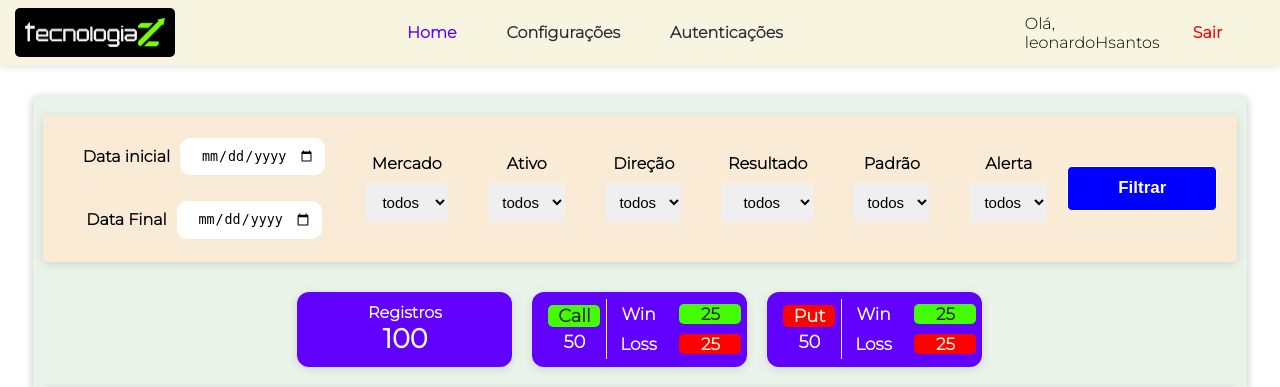
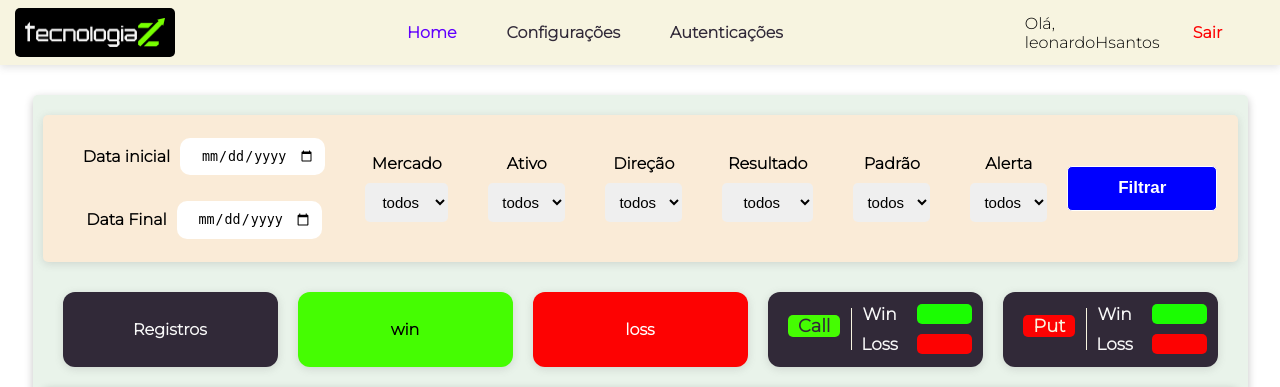
Before and after one commit to LeonardoHSantos/painel-admin-tecnologiaz-api, a Django app: page / in a window 1280 px wide. Shown: the top 387 px of the page. Run offline with Django 4.2, Linux system fonts and the light colour scheme; a user stored in the database is signed in; data that the repository does not hold is empty.

Commit message:
criei as variaveis python para atualizar os cards em home.html.

```diff
--- a/app_api_admin/templates/app/home.html
+++ b/app_api_admin/templates/app/home.html
@@ -81,38 +81,50 @@
                             <div class="card-results">
                                 <span class="content-card-consolidado">
                                     <p>Registros</p>
-                                    <p class="content-card-results-consolidado">100</p>
+                                    <p class="content-card-results-consolidado"></p>
+                                </span>
+                            </div>
+                            <div class="card-results-win">
+                                <span class="content-card-consolidado">
+                                    <p>win</p>
+                                    <p class="content-card-results-consolidado-win"></p>
+                                </span>
+                            </div>
+                            <div class="card-results-loss">
+                                <span class="content-card-consolidado">
+                                    <p>loss</p>
+                                    <p class="content-card-results-consolidado-loss"></p>
                                 </span>
                             </div>
                             <div class="card-results">
                                 <span class="card-result-geral">
                                     <p class="card-result-geral-direction result-win-geral">Call</p>
-                                    <p class="card-result-geral-direction-result">50</p>
+                                    <p class="card-result-geral-direction-result-call"></p>
                                 </span>
                                 <div>
                                     <span class="card-result-extrato">
                                         <p>Win</p>
-                                        <p class="card-result-extrato-win">25</p>
+                                        <p class="card-result-extrato-win-call"></p>
                                     </span>
                                     <span class="card-result-extrato">
                                         <p>Loss</p>
-                                        <p class="card-result-extrato-loss">25</p>
+                                        <p class="card-result-extrato-loss-call"></p>
                                     </span>
                                 </div>
                             </div>
                             <div class="card-results">
                                 <span class="card-result-geral">
                                     <p class="card-result-geral-direction result-loss-geral">Put</p>
-                                    <p class="card-result-geral-direction-result">50</p>
+                                    <p class="card-result-geral-direction-result-put"></p>
                                 </span>
                                 <div>
                                     <span class="card-result-extrato">
                                         <p>Win</p>
-                                        <p class="card-result-extrato-win">25</p>
+                                        <p class="card-result-extrato-win-put"></p>
                                     </span>
                                     <span class="card-result-extrato">
                                         <p>Loss</p>
-                                        <p class="card-result-extrato-loss">25</p>
+                                        <p class="card-result-extrato-loss-put"></p>
                                     </span>
                                 </div>
                             </div>
--- a/app_api_admin/views.py
+++ b/app_api_admin/views.py
@@ -69,7 +69,7 @@ def query_results_operations_get_data_dashboard(request):
         try:
             data = query_results_operations(string_query=string_query)
             # print(f"DATA RESULT -------------> {data}")
-            return JsonResponse({"code": 200, "data": json.dumps(data)})
+            return JsonResponse({"code": 200, "data": json.dumps(data[0]), "resume_results": data[1]})
         except Exception as e:
             print(e)
             return JsonResponse({"code": 400})
--- a/base_process/wss/client.py
+++ b/base_process/wss/client.py
@@ -25,7 +25,7 @@ class WS_Client:
     def on_message(self, message):
         message = PrepareData.convert_data_to_json(message)
         self.status_msg = True
-        print(message["name"])
+        # print(message["name"])
         if message["name"] == "timeSync":
             self.check_timestamp = message["msg"]
 
--- a/base_statics/css/styles.css
+++ b/base_statics/css/styles.css
@@ -2,6 +2,7 @@
 
 :root {
     --color-base-1: #6100fd;
+    --color-dark-0: #312938c1;
     --color-dark-1: #312938;
     --color-white-1: #f7f4e0;
 
--- a/base_statics/css/styles_dashboard.css
+++ b/base_statics/css/styles_dashboard.css
@@ -74,7 +74,7 @@
     width: 100%;
     padding: 10px;
 }
-.card-results {
+.card-results, .card-results-win, .card-results-loss {
     margin: 10px;
     width: 215px;
     height: 75px;
@@ -84,9 +84,17 @@
     justify-content: space-evenly;
     border-radius: 12px;
     padding: 10px;
-    color: #FFF;
-    background-color: var(--color-base-1);
+    color: #f8f8f8;
+    background-color: var(--color-dark-1);
     box-shadow: var(--box-shadow-1);
+}
+.card-results-win {
+    color: black;
+    background-color: #45fd02;
+}
+.card-results-loss {
+    color: #ffffff;
+    background-color: #fd0202;
 }
 .content-card-consolidado {
     width: 100%;
@@ -97,7 +105,9 @@
     font-weight: 600;
     gap: 0px;
 }
-.content-card-results-consolidado {
+.content-card-results-consolidado,
+.content-card-results-consolidado-win,
+.content-card-results-consolidado-loss {
     font-size: 27px;
 }
 
@@ -113,10 +123,12 @@
 }
 
 .card-result-geral-direction,
-.card-result-geral-direction-result {
+.card-result-geral-direction-result,
+.card-result-geral-direction-result-call,
+.card-result-geral-direction-result-put {
     width: 52px;
     height: auto;
-    margin: 2px;
+    margin: 3px;
     text-align: center;
     border-radius: 5px;
     font-size: 18px;
@@ -137,7 +149,7 @@
     margin: 10px 0px;
 }
 .card-result-extrato p {
-    width: 62px;
+    width: 55px;
     display: flex;
     flex-direction: column;
     align-items: center;
@@ -145,16 +157,21 @@
     font-size: 17px;
     font-weight: 600;
 }
-.card-result-extrato-win {
-    background-color: #45fd02;
+.card-result-extrato-win,
+.card-result-extrato-win-call, .card-result-extrato-win-put{
+    background-color: #1bfd02;
     color: var(--color-dark-1);
     border-radius: 5px;
+    font-weight: 600;
 }
-.card-result-extrato-loss {
+.card-result-extrato-loss,
+.card-result-extrato-loss-call, .card-result-extrato-loss-put{
     background-color: #fd0202;
     color: var(--color-white-1);
     border-radius: 5px;
+    font-weight: 600;
 }
+
 
 #btn-aplicar-filtros-principal {
     width: 150px;
--- a/base_statics/js/scriptDashboard.js
+++ b/base_statics/js/scriptDashboard.js
@@ -29,6 +29,23 @@ function getDataDashboardPrincipal(url) {
     }).then((data)=>{
         return data.json();
     }).then((data)=> {
+        console.log(`resultados aqui: `, data);
+        document.querySelector(".content-card-results-consolidado").textContent = data["resume_results"]["tt_query"];
+
+        document.querySelector(".card-result-geral-direction-result-call").textContent = data["resume_results"]["tt_call"];
+        document.querySelector(".card-result-geral-direction-result-put").textContent = data["resume_results"]["tt_put"];
+
+        document.querySelector(".content-card-results-consolidado-win").textContent = data["resume_results"]["tt_win"];
+        document.querySelector(".content-card-results-consolidado-loss").textContent = data["resume_results"]["tt_loss"];
+
+        // call
+        document.querySelector(".card-result-extrato-win-call").textContent = data["resume_results"]["tt_win_call"];
+        document.querySelector(".card-result-extrato-loss-call").textContent = data["resume_results"]["tt_loss_call"];
+        // put
+        document.querySelector(".card-result-extrato-win-put").textContent = data["resume_results"]["tt_win_put"];
+        document.querySelector(".card-result-extrato-loss-put").textContent = data["resume_results"]["tt_loss_put"];
+
+        // ------------------------- CREATE TABLE RESULTS -------------------------
         let data_results = JSON.parse(data["data"]);
         document.querySelector(".table-results-resume tbody").remove()
         document.querySelector(".table-results-resume").innerHTML += `<tbody></tbody>`;
@@ -37,7 +54,20 @@ function getDataDashboardPrincipal(url) {
             table_results.innerHTML += `
                 <tr>
                     <td class="result-comum">${data_idx}</td>
-                    <td class="result-comum">${data_results[data_idx]["expiration_alert"]}</td>
+
+                    <td class="result-comum resume-operation">
+                        ${data_results[data_idx]["expiration_alert"]}
+                        <span class="resume-operation-alert">
+                            <p class="destaque-expiration">${data_results[data_idx]["expiration_alert"]}</p>
+                            <div class="content-destaque-expirations">
+                                <p>início:</p> <p> ${data_results[data_idx]["alert_datetime"]}</p>
+                            </div>
+                            <div class="content-destaque-expirations">
+                                <p>confir.:</p> <p> ${data_results[data_idx]["alert_time_update"]}</p>
+                            </div>
+                        </span>
+                    </td>
+
                     <td class="result-comum">${data_results[data_idx]["padrao"]}</td>
                     <td class="result-comum">${data_results[data_idx]["status_alert"]}</td>
                     <td class="result-comum">${data_results[data_idx]["mercado"]}</td>
```
Also changed, not shown: other parts of base_statics/css/styles_dashboard.css (+43 -0 lines), database/query_prod.py (+45 -2 lines).
